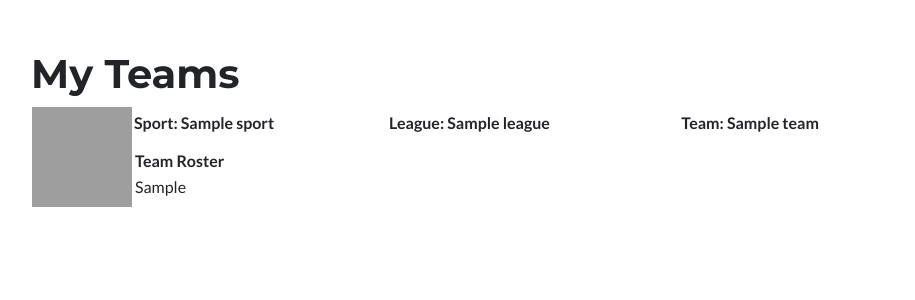
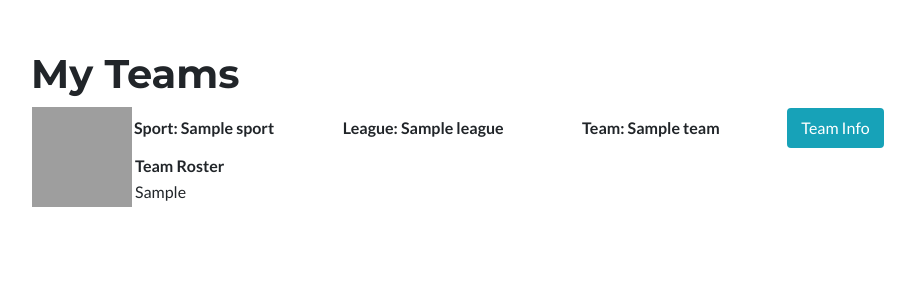
Before and after one commit to 0xMack/sportport, a PHP site: page /myteams.php in a window 1280 px wide. Shown: the part 106-406 px from the top of the page, without its empty margins (159-1074 px from the left). Run offline with PHP 8.4, Linux system fonts and the light colour scheme; the visitor is signed in with stand-in values (Sample User, id 1); tables that the repository leaves empty hold one stand-in row (values such as "Sample post"); grey boxes are pictures that could not be loaded.

Commit message:
team info button on my teams

```diff
--- a/myteams.php
+++ b/myteams.php
@@ -19,6 +19,7 @@
                         <th>Sport: $sportName</th>
                         <th>League: $leagueName</th>
                         <th>Team: $teamName</th>
+                        <th><a href='team.php?sport=$sportName&leagueid=$leagueID&teamid=$teamID' type='button' class='btn btn-info'>Team Info</a></th>
                     </tr>
                     <tr>
                         <td>
```
